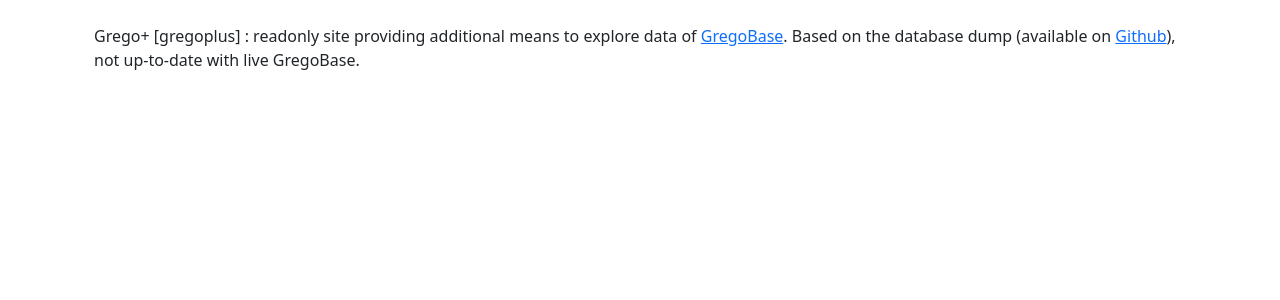
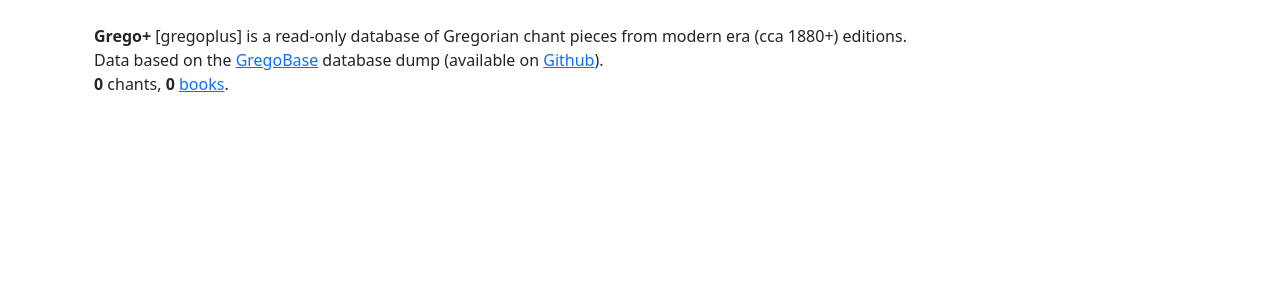
Before and after one commit to igneus/gregoplus, a Django app: page / in a window 1280 px wide. Shown: the part 56-356 px from the top of the page. Run offline with Django 3.2, Linux system fonts and the light colour scheme; data that the repository does not hold is empty; parts of the project's set-up code (start-up, migrations or seed data) failed here and were passed over.

Commit message:
homepage: editing, basic stats

```diff
--- a/home/templates/home/index.html
+++ b/home/templates/home/index.html
@@ -5,12 +5,14 @@
 {% block content %}
 <div class="container">
   <p>
-    Grego+ [gregoplus] :
-    readonly site providing additional means to explore data of
-    <a href="https://gregobase.selapa.net/">GregoBase</a>.
-    Based on the database dump
-    (available on <a href="https://github.com/gregorio-project/GregoBase">Github</a>),
-    not up-to-date with live GregoBase.
+    <strong>Grego+</strong> [gregoplus]
+    is a read-only database of Gregorian chant pieces from modern era (cca 1880+) editions.<br>
+    Data based on the <a href="https://gregobase.selapa.net/">GregoBase</a>
+    database dump
+    (available on <a href="https://github.com/gregorio-project/GregoBase">Github</a>).<br>
+
+    <strong>{{ chant_count }}</strong> chants,
+    <strong>{{ source_count }}</strong> <a href="{% url 'source' %}">books</a>.
   </p>
 
   <div class="row my-4">
--- a/home/views.py
+++ b/home/views.py
@@ -1,9 +1,11 @@
 from django.shortcuts import render
 
-from scores.models import Chant
+from scores.models import Chant, Source
 
 
 def index(request):
     return render(request, 'home/index.html', {
-        'scores': Chant.objects.order_by('?')[:2]
+        'scores': Chant.objects.order_by('?')[:2],
+        'chant_count': Chant.objects.count(),
+        'source_count': Source.objects.count(),
     })
```
